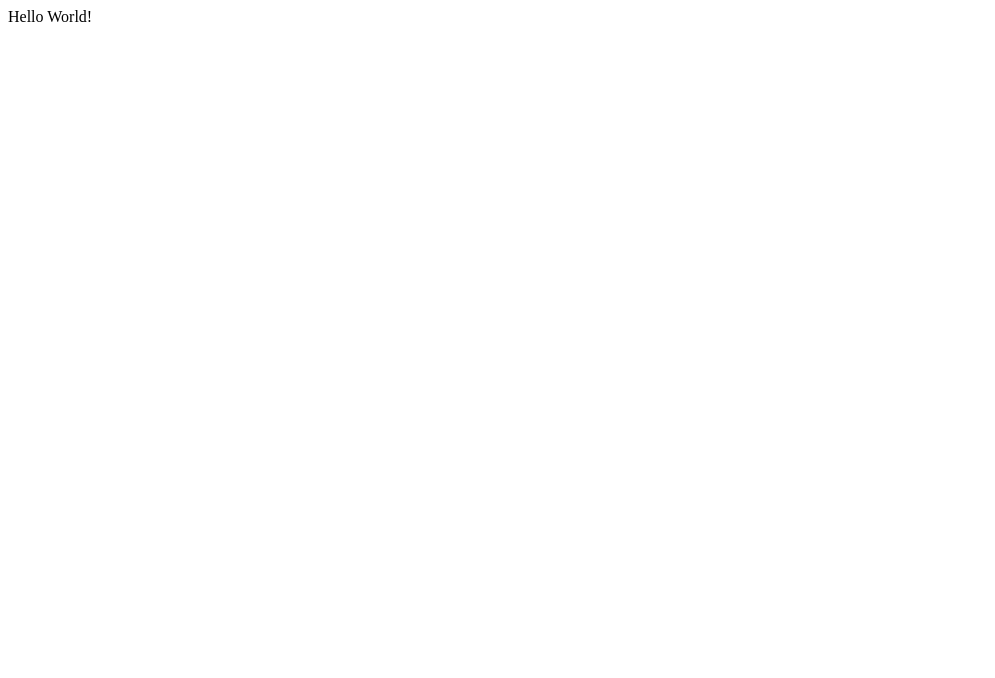
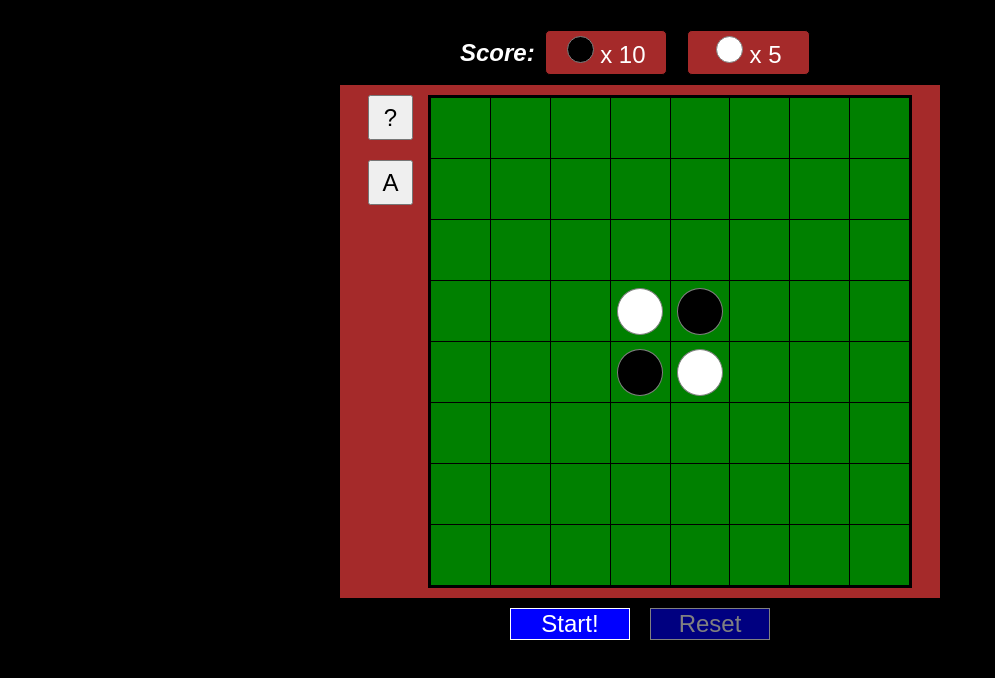
Before and after one commit to byrdsean/othello-reversi-old, a React (Create React App) app: page / in a window 1280 px wide. Shown: the top 678 px of the page, without its empty margins (0-995 px from the left). Built offline with nearby package versions, Linux system fonts and the light colour scheme.

Commit message:
Created the initial UI setup, along with initial styling.

```diff
--- a/src/components/App/App.tsx
+++ b/src/components/App/App.tsx
@@ -2,7 +2,127 @@ import React from "react";
 import "./App.css";
 
 function App() {
-  return <>Hello World!</>;
+  return (
+    <div id="screen">
+      <div id="score" className="boardItem">
+        <div id="scoreBoard">
+          <h2>Score:</h2>
+          <div className="playerScore">
+            <div className="disc black"></div> x 10
+          </div>
+          <div className="playerScore">
+            <div className="disc white"></div> x 5
+          </div>
+        </div>
+      </div>
+      <div id="board" className="boardItem">
+        <div id="helpCenter">
+          <button id="instruction" className="btn">
+            ?
+          </button>
+          <button id="a-btn" className="btn">
+            A
+          </button>
+        </div>
+        <div id="gameBoard">
+          <div className="row">
+            <div className="tile"></div>
+            <div className="tile"></div>
+            <div className="tile"></div>
+            <div className="tile"></div>
+            <div className="tile"></div>
+            <div className="tile"></div>
+            <div className="tile"></div>
+            <div className="tile"></div>
+          </div>
+          <div className="row">
+            <div className="tile"></div>
+            <div className="tile"></div>
+            <div className="tile"></div>
+            <div className="tile"></div>
+            <div className="tile"></div>
+            <div className="tile"></div>
+            <div className="tile"></div>
+            <div className="tile"></div>
+          </div>
+          <div className="row">
+            <div className="tile"></div>
+            <div className="tile"></div>
+            <div className="tile"></div>
+            <div className="tile"></div>
+            <div className="tile"></div>
+            <div className="tile"></div>
+            <div className="tile"></div>
+            <div className="tile"></div>
+          </div>
+          <div className="row">
+            <div className="tile"></div>
+            <div className="tile"></div>
+            <div className="tile"></div>
+            <div className="tile">
+              <div className="disc white"></div>
+            </div>
+            <div className="tile">
+              <div className="disc black"></div>
+            </div>
+            <div className="tile"></div>
+            <div className="tile"></div>
+            <div className="tile"></div>
+          </div>
+          <div className="row">
+            <div className="tile"></div>
+            <div className="tile"></div>
+            <div className="tile"></div>
+            <div className="tile">
+              <div className="disc black"></div>
+            </div>
+            <div className="tile">
+              <div className="disc white"></div>
+            </div>
+            <div className="tile"></div>
+            <div className="tile"></div>
+            <div className="tile"></div>
+          </div>
+          <div className="row">
+            <div className="tile"></div>
+            <div className="tile"></div>
+            <div className="tile"></div>
+            <div className="tile"></div>
+            <div className="tile"></div>
+            <div className="tile"></div>
+            <div className="tile"></div>
+            <div className="tile"></div>
+          </div>
+          <div className="row">
+            <div className="tile"></div>
+            <div className="tile"></div>
+            <div className="tile"></div>
+            <div className="tile"></div>
+            <div className="tile"></div>
+            <div className="tile"></div>
+            <div className="tile"></div>
+            <div className="tile"></div>
+          </div>
+          <div className="row">
+            <div className="tile"></div>
+            <div className="tile"></div>
+            <div className="tile"></div>
+            <div className="tile"></div>
+            <div className="tile"></div>
+            <div className="tile"></div>
+            <div className="tile"></div>
+            <div className="tile"></div>
+          </div>
+        </div>
+      </div>
+      <div id="controls" className="boardItem">
+        <button id="startGame">Start!</button>
+        <button id="reset" disabled>
+          Reset
+        </button>
+      </div>
+    </div>
+  );
 }
 
 export default App;
--- a/src/index.css
+++ b/src/index.css
@@ -0,0 +1,179 @@
+:root {
+  --font-color: white;
+  --white-player: white;
+  --black-player: black;
+  --brown: brown;
+  --tile-size: 60px;
+  --tiles: 8;
+  --font-size: 16px;
+}
+
+body {
+  margin: calc(var(--tile-size) / 2) 0;
+  padding: 0;
+  background-color: black;
+  box-sizing: border-box;
+  font-family: Arial, Helvetica, sans-serif;
+  color: var(--font-color);
+  font-size: var(--font-size);
+}
+
+#screen {
+  display: block;
+  max-width: 600px;
+  width: 100%;
+  margin: auto;
+}
+
+#score {
+  text-align: center;
+}
+
+#score h2 {
+  margin: 0 auto;
+  padding: 0;
+  font-size: 1.5rem;
+  display: inline-block;
+  font-style: italic;
+}
+
+#score #scoreBoard {
+  max-width: calc(var(--tile-size) * 6);
+  width: 100%;
+  display: inline-flex;
+  align-items: center;
+  margin: 0 auto;
+}
+
+#score .playerScore {
+  background-color: var(--brown);
+  max-width: calc(var(--tile-size) * 2.5);
+  width: 100%;
+  border: 1px black solid;
+  border-radius: 5px;
+  padding: 5px;
+  margin: 0 10px;
+  font-size: 1.5rem;
+}
+
+#score .playerScore .disc {
+  display: inline-block;
+}
+
+#board {
+  background-color: brown;
+  margin-top: 10px;
+  margin-bottom: 10px;
+  padding-top: 10px;
+  padding-bottom: 10px;
+  display: flex;
+  justify-content: center;
+}
+
+#gameBoard {
+  border: 2px solid black;
+  max-width: calc(var(--tiles) * var(--tile-size));
+  width: 100%;
+  padding: 0;
+}
+
+#score {
+  width: 100%;
+}
+
+.tile {
+  width: var(--tile-size);
+  height: var(--tile-size);
+  border-left: 1px solid black;
+  border-top: 1px solid black;
+  background-color: green;
+  display: flex;
+  justify-content: center;
+  align-items: center;
+}
+
+.tile:last-child {
+  border-right: 1px solid black;
+}
+
+.row {
+  display: flex;
+  justify-content: center;
+}
+
+.row:last-child .tile {
+  border-bottom: 1px solid black;
+}
+
+.disc {
+  border: 2px dotted gray;
+  width: 25px;
+  height: 25px;
+  border-radius: 50%;
+}
+
+.disc.white {
+  background: white;
+  border: 1px solid gray;
+}
+
+.disc.black {
+  background: black;
+  border: 1px solid gray;
+}
+
+.tile .disc {
+  width: 75%;
+  height: 75%;
+}
+
+#controls {
+  text-align: center;
+}
+
+#controls button {
+  font-size: 1.5rem;
+  max-width: calc(var(--tile-size) * 2);
+  width: 100%;
+  margin-left: 10px;
+  margin-right: 10px;
+  background-color: blue;
+  border: 1px solid white;
+  color: white;
+}
+
+#controls button:first-child {
+  margin-left: 0;
+}
+
+#controls button:last-child {
+  margin-right: 0;
+}
+
+#controls button:disabled {
+  opacity: 50%;
+}
+
+#controls button:active:not(:disabled) {
+  border-color: blue;
+  background-color: white;
+  color: blue;
+}
+
+#helpCenter {
+  max-width: var(--tile-size);
+  width: 100%;
+  color: black;
+}
+
+#helpCenter .btn {
+  max-width: calc(var(--tile-size) * 0.75);
+  width: 100%;
+  height: calc(var(--tile-size) * 0.75);
+  font-size: 1.5rem;
+  margin-bottom: 20px;
+}
+
+#helpCenter .btn:last-child {
+  margin-bottom: 0;
+}
```
